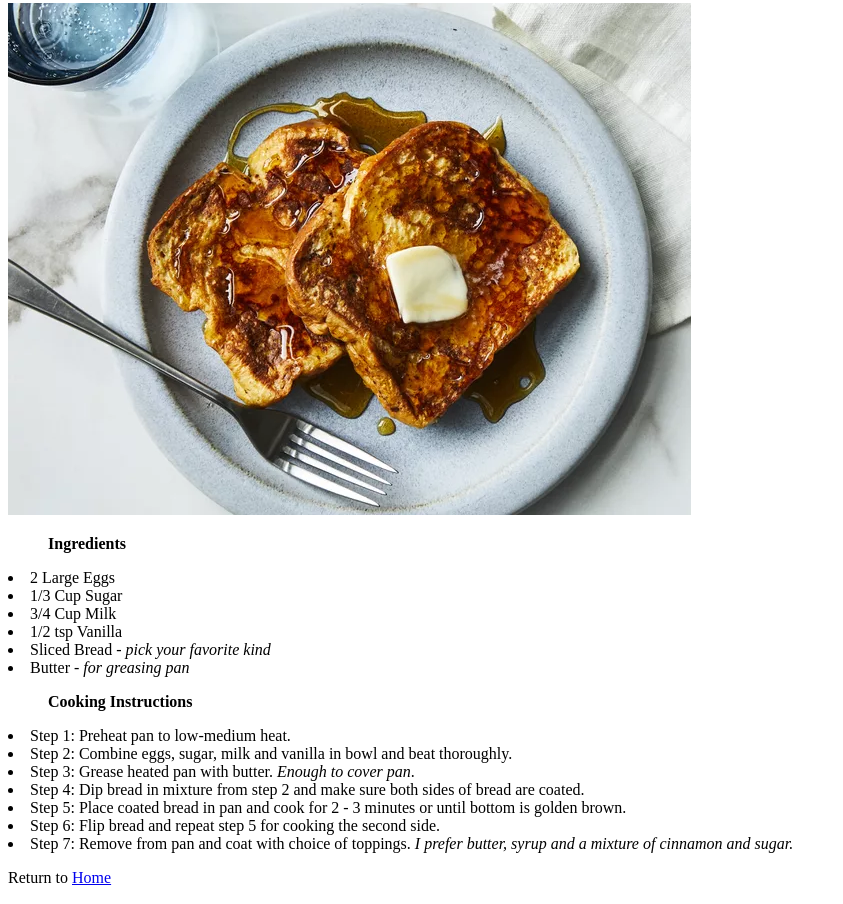
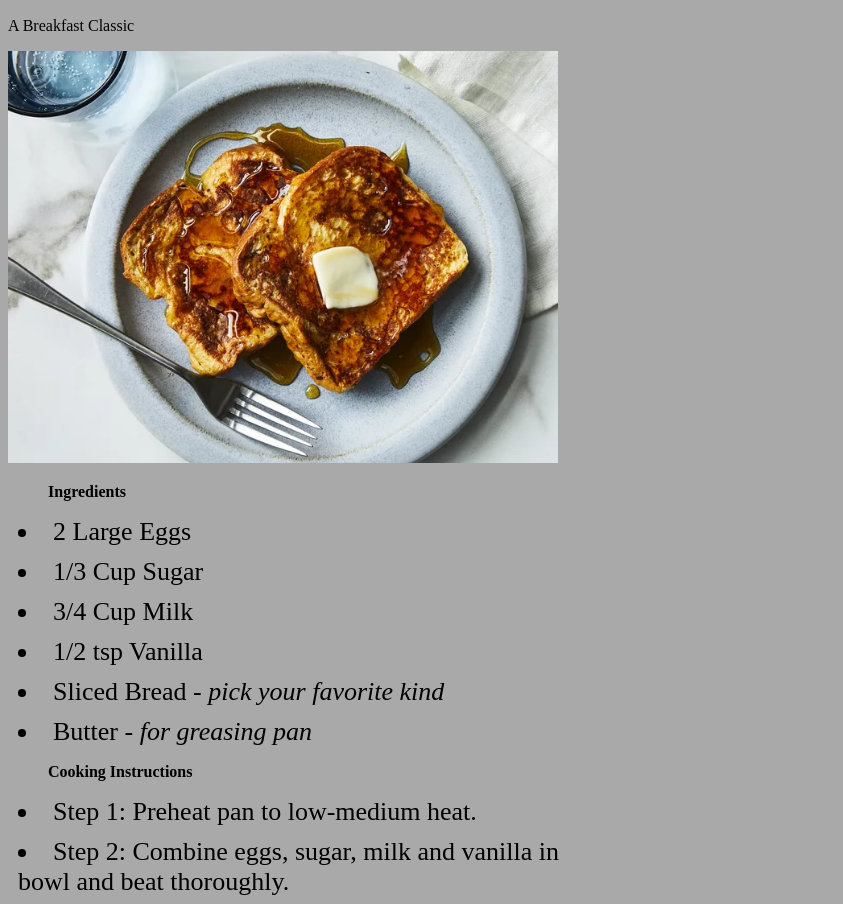
Before and after one commit to big-tink/odin-recipes, a plain HTML site: page recipes/frenchtoast.html in a window 1280 px wide. Shown: the part 111-1015 px from the top of the page, without its empty margins (0-843 px from the left). Drawn offline with Linux system fonts and the light colour scheme.

Commit message:
Style FT page

```diff
--- a/recipes/frenchtoast.html
+++ b/recipes/frenchtoast.html
@@ -4,32 +4,33 @@
     <meta charset="UTF-8">
     <meta name="viewport" content="width=device-width, initial-scale=1.0">
     <title>Document</title>
+    <link rel="stylesheet" href="../style.css">
 </head>
 
 <body>
 
-    <h1>French Toast</h1>
+    <h1 class="header">French Toast</h1>
 
-    <p>A Breakfast Classic</p>
+    <p class="descriptionft">A Breakfast Classic</p>
 
-    <img src="../images/7016-french-toast-i-DDMFS-4x3-26c468d9cb284c2c83432bf2d33d49f8.webp" alt="Delicious french toast" width="auto" height="auto">
+    <img src="../images/7016-french-toast-i-DDMFS-4x3-26c468d9cb284c2c83432bf2d33d49f8.webp" class="imageft" alt="Delicious french toast" width="550" height="auto">
 
     <ul><strong>Ingredients</strong></ul>
-        <li>2 Large Eggs</li>
-        <li>1/3 Cup Sugar</li>
-        <li>3/4 Cup Milk</li>
-        <li>1/2 tsp Vanilla</li>
-        <li>Sliced Bread - <em>pick your favorite kind</em></li>
-        <li>Butter - <em>for greasing pan</em></li>
+        <li class="food">2 Large Eggs</li>
+        <li class="food">1/3 Cup Sugar</li>
+        <li class="food">3/4 Cup Milk</li>
+        <li class="food">1/2 tsp Vanilla</li>
+        <li class="food">Sliced Bread - <em>pick your favorite kind</em></li>
+        <li class="food">Butter - <em>for greasing pan</em></li>
 
     <ol><strong>Cooking Instructions</strong></ol>
-        <li>Step 1: Preheat pan to low-medium heat.</li>
-        <li>Step 2: Combine eggs, sugar, milk and vanilla in bowl and beat thoroughly.</li>
-        <li>Step 3: Grease heated pan with butter. <em> Enough to cover pan</em>.</li>
-        <li>Step 4: Dip bread in mixture from step 2 and make sure both sides of bread are coated.</li>
-        <li>Step 5: Place coated bread in pan and cook for 2 - 3 minutes or until bottom is golden brown.</li>
-        <li>Step 6: Flip bread and repeat step 5 for cooking the second side.</li>
-        <li>Step 7: Remove from pan and coat with choice of toppings. <em>I prefer butter, syrup and a mixture of cinnamon and sugar.</em></li>
+        <li class="food">Step 1: Preheat pan to low-medium heat.</li>
+        <li class="food">Step 2: Combine eggs, sugar, milk and vanilla in bowl and beat thoroughly.</li>
+        <li class="food">Step 3: Grease heated pan with butter. <em> Enough to cover pan</em>.</li>
+        <li class="food">Step 4: Dip bread in mixture from step 2 and make sure both sides of bread are coated.</li>
+        <li class="food">Step 5: Place coated bread in pan and cook for 2 - 3 minutes or until bottom is golden brown.</li>
+        <li class="food">Step 6: Flip bread and repeat step 5 for cooking the second side.</li>
+        <li class="food">Step 7: Remove from pan and coat with choice of toppings. <em>I prefer butter, syrup and a mixture of cinnamon and sugar.</em></li>
 
         <p></p>
 
```
